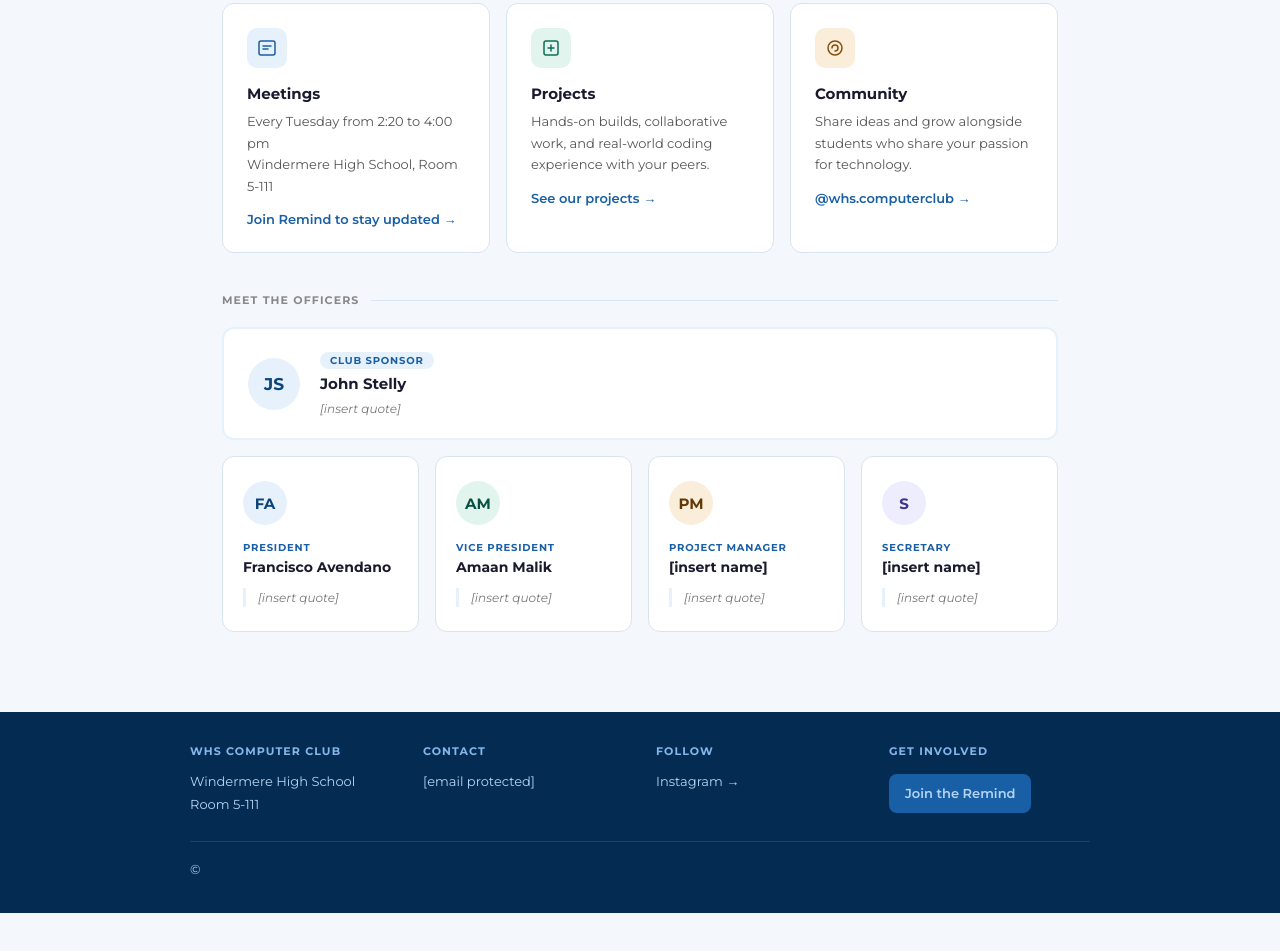
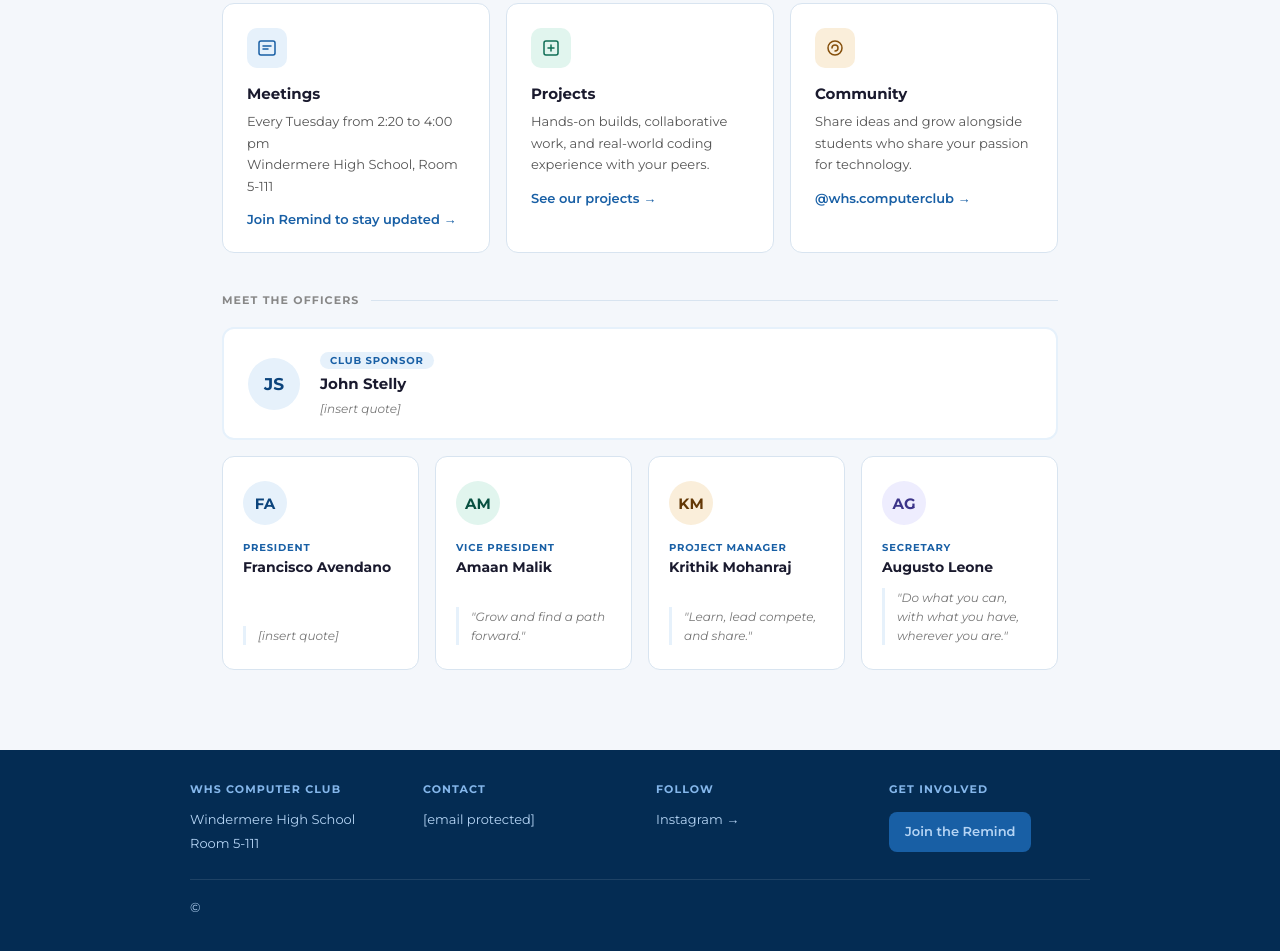
Before and after one commit to Franxx5319/Franxx5319.github.io, a plain HTML site: page index.html in a window 1280 px wide. Shown: the part 607-1558 px from the top of the page. Before the commit the page ends 1520 px from the top, so only its background shows below. Drawn offline with Linux system fonts and the light colour scheme.

Commit message:
Update index.html

```diff
--- a/index.html
+++ b/index.html
@@ -749,21 +749,21 @@
             <div class="officer-avatar avatar-teal">AM</div>
             <p class="officer-role">Vice President</p>
             <p class="officer-name">Amaan Malik</p>
-            <p class="officer-quote">[insert quote]</p>
+            <p class="officer-quote">"Grow and find a path forward."</p>
           </div>
 
           <div class="officer-card">
-            <div class="officer-avatar avatar-amber">PM</div>
+            <div class="officer-avatar avatar-amber">KM</div>
             <p class="officer-role">Project Manager</p>
-            <p class="officer-name">[insert name]</p>
-            <p class="officer-quote">[insert quote]</p>
+            <p class="officer-name">Krithik Mohanraj</p>
+            <p class="officer-quote">"Learn, lead compete, and share."</p>
           </div>
 
           <div class="officer-card">
-            <div class="officer-avatar avatar-purple">S</div>
+            <div class="officer-avatar avatar-purple">AG</div>
             <p class="officer-role">Secretary</p>
-            <p class="officer-name">[insert name]</p>
-            <p class="officer-quote">[insert quote]</p>
+            <p class="officer-name">Augusto Leone</p>
+            <p class="officer-quote">"Do what you can, with what you have, wherever you are."</p>
           </div>
         </div>
       </div>
```
